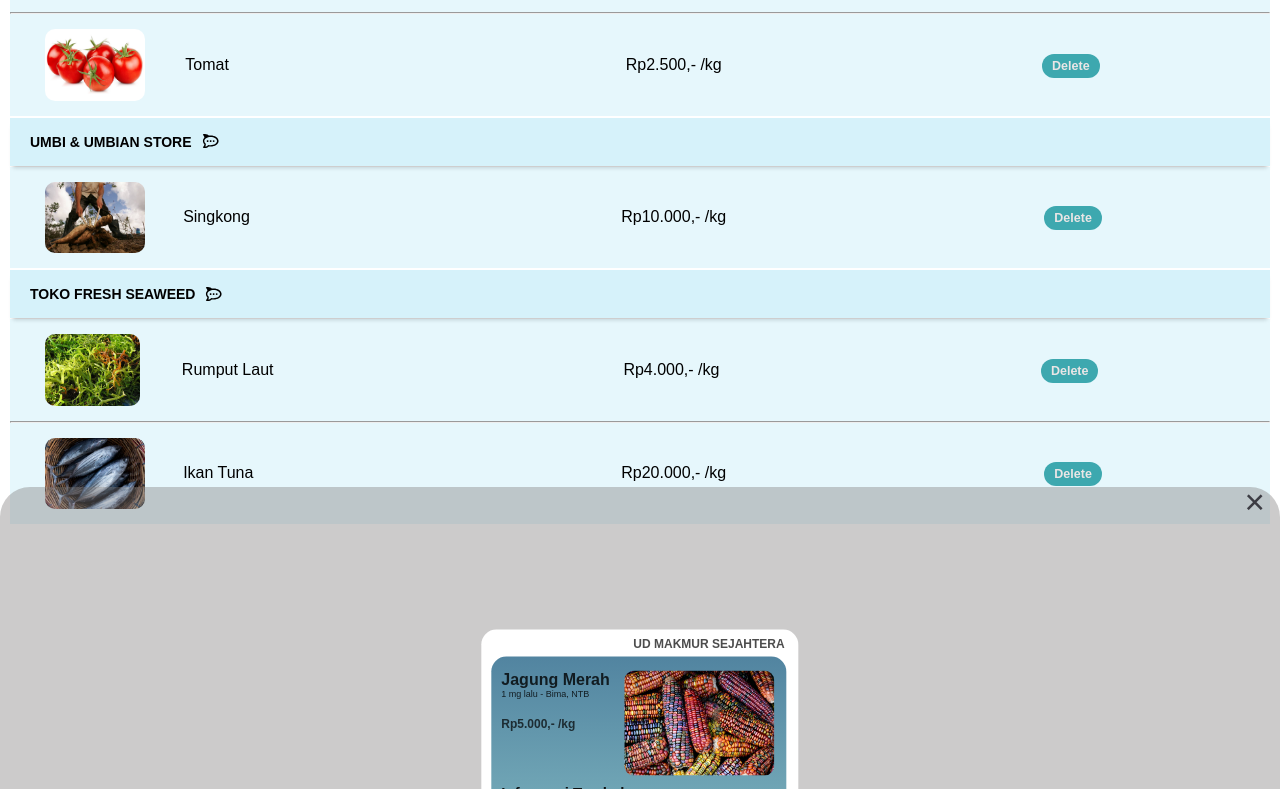
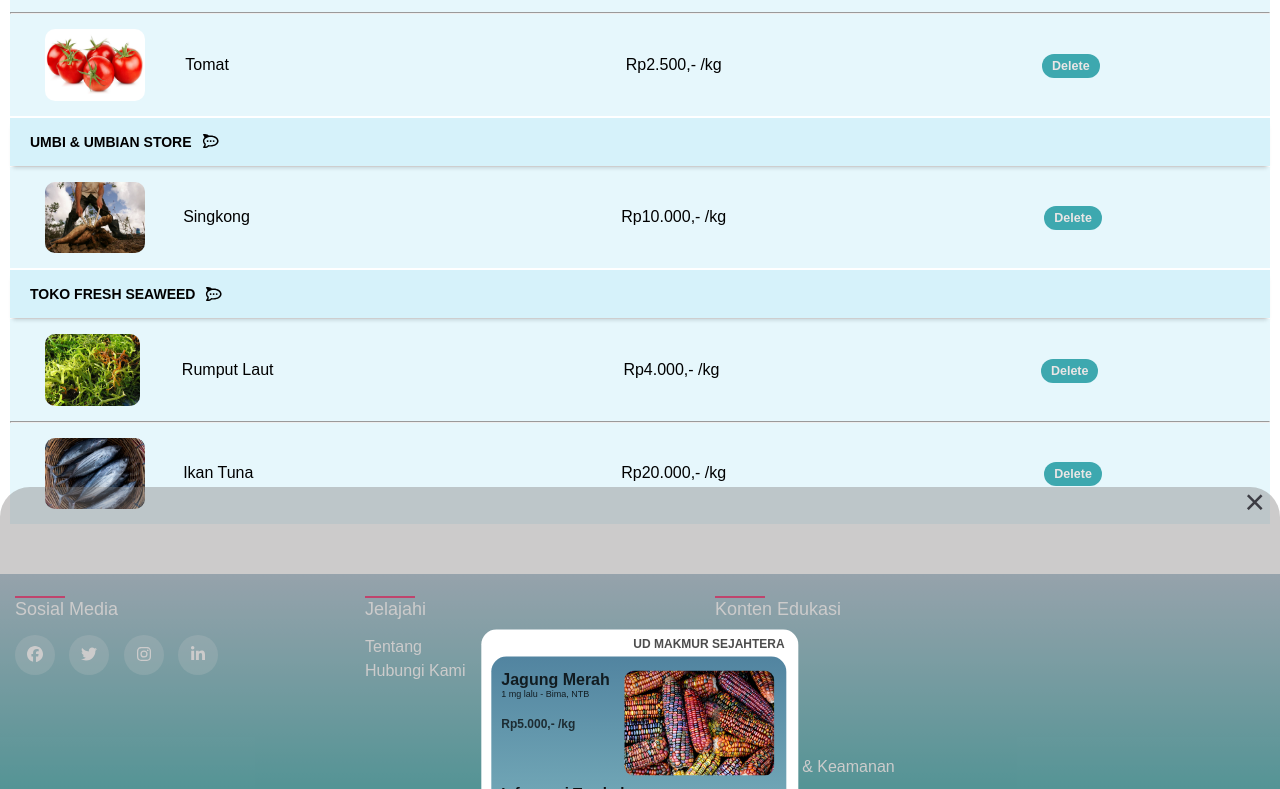
Before and after one commit to msalehjanuri/jd-kalla, a plain HTML site: page docs/troli.html in a window 1280 px wide. Shown: the part 323-1112 px from the top of the page. Before the commit the page ends 857 px from the top, so only its background shows below. Drawn offline with Linux system fonts and the light colour scheme.

Commit message:
add smooth scroll

```diff
--- a/docs/store.css
+++ b/docs/store.css
@@ -4,6 +4,10 @@
   box-sizing: border-box;
   margin: 0;
   padding: 0;
+}
+
+html {
+  scroll-behavior: smooth;
 }
 
 body {
--- a/docs/style.css
+++ b/docs/style.css
@@ -2,6 +2,10 @@
 ::before,
 ::after {
       box-sizing: border-box;
+}
+
+html {
+      scroll-behavior: smooth;
 }
 
 body {
--- a/docs/troli.css
+++ b/docs/troli.css
@@ -1,9 +1,12 @@
-
 *,
 ::before,
 ::after {
       margin: 0;
       padding: 0;
+}
+
+html {
+      scroll-behavior: smooth;
 }
 
 body {
@@ -398,6 +401,84 @@ input[type=number]:focus {
       transition: all 0.4s ease;
 }
 
+/* BAGIAN FOOTER */
+ul {
+      list-style: none;
+}
+
+.row {
+      display: flex;
+}
+
+footer {
+      background-image: linear-gradient(#a5bccb, #38a3a5);
+      padding: 10px 0;
+      position: relative;
+      margin-top: 50px;
+      line-height: 1.5;
+}
+
+.footer-col {
+      width: 25%;
+      padding: 0 15px;
+}
+
+.footer-col h4 {
+      font-size: 18px;
+      color: #ffffff;
+      text-transform: capitalize;
+      margin-bottom: 12px;
+      margin-top: 12px;
+      font-weight: 500;
+      position: relative;
+}
+
+
+.footer-col h4::before {
+      content: "";
+      position: absolute;
+      left: 0;
+      bottom: -10;
+      background-color: #e91e63;
+      height: 2px;
+      box-sizing: border-box;
+      width: 50px;
+}
+
+.footer-col ul li a {
+      font-size: 16px;
+      text-transform: capitalize;
+      color: #ffffff;
+      text-decoration: none;
+      font-weight: 300;
+      color: #ffffff;
+      margin-bottom: 12px;
+      transition: all 0.3s ease;
+}
+
+.footer-col ul li a:hover {
+      color: #38a3a5;
+      padding-left: 8px;
+}
+
+.footer-col .social-links a {
+      display: inline-block;
+      height: 40px;
+      width: 40px;
+      background-color: rgba(255, 255, 255, 0.2);
+      margin: 0 10px 10px 0;
+      text-align: center;
+      line-height: 40px;
+      border-radius: 50%;
+      color: #ffffff;
+      transition: all 0.5s ease;
+}
+
+.footer-col .social-links a:hover {
+      color: #0389ff;
+      background-color: #c2e5e6;
+}
+
 
 
 /* RESPONSIVE */
@@ -442,7 +523,8 @@ input[type=number]:focus {
             color: #000;
       }
 
-      .dropdown:hover, .dropdown-menu:hover {
+      .dropdown:hover,
+      .dropdown-menu:hover {
             background-color: #fff;
       }
 
--- a/docs/troli.html
+++ b/docs/troli.html
@@ -58,7 +58,7 @@
             <ul>
                   <li><a href="">About Us</a></li>
                   <li><a href="">News</a></li>
-                  <li><a href="">Contact</a></li>
+                  <li><a href="#sosmed">Contact</a></li>
                   <li><a href="">Service</a></li>
                   <li class="dropdown">
                         <a href="javascript:void(0)" class="dropbtn">Language</a>
@@ -77,7 +77,7 @@
                         <span class="bar"></span>
                   </button>
                   <button class="out-button" id="out">
-                        <span class="bar"><a href="home.html">Logout</a></span>
+                        <span class="bar"><a href="index.html">Logout</a></span>
                   </button>
             </div>
 
@@ -256,6 +256,41 @@
             </div>
       </div>
 
+      <!-- UNTUK MENGHANDLE BAGIAN FOOTER -->
+      <footer>
+            <div class="row">
+                  <div class="footer-col">
+                        <h4>Sosial Media</h4>
+                        <div class="social-links" id="sosmed">
+                              <a href="#"><i class="fab fa-facebook"></i></a>
+                              <a href="#"><i class="fab fa-twitter"></i></a>
+                              <a href="#"><i class="fab fa-instagram"></i></a>
+                              <a href="#"><i class="fab fa-linkedin-in"></i></a>
+                        </div>
+                  </div>
+                  <div class="footer-col">
+                        <h4>Jelajahi</h4>
+                        <ul>
+                              <li><a href="#about">Tentang</a></li>
+                              <!-- <li><a href="#">Kontak</a></li> -->
+                              <!-- <li><a href="#">Gratis Ongkir</a></li> -->
+                              <li><a href="#">Hubungi Kami</a></li>
+                        </ul>
+                  </div>
+                  <div class="footer-col">
+                        <h4>Konten Edukasi</h4>
+                        <ul>
+                              <li><a href="#">Pendidikan</a></li>
+                              <li><a href="#">Politik</a></li>
+                              <li><a href="#">Ekonomi</a></li>
+                              <li><a href="#">Sosial</a></li>
+                              <li><a href="#">Budaya</a></li>
+                              <li><a href="#">Pertahanan & Keamanan</a></li>
+                        </ul>
+                  </div>
+            </div>
+      </footer>
+
 
       <script src="troli.js">
       </script>
--- a/docs/user2_dashboard.css
+++ b/docs/user2_dashboard.css
@@ -5,6 +5,10 @@
       box-sizing: border-box;
       margin: 0;
       padding: 0;
+}
+
+html {
+      scroll-behavior: smooth;
 }
 
 body {
--- a/docs/user_dashboard.css
+++ b/docs/user_dashboard.css
@@ -5,6 +5,10 @@
       box-sizing: border-box;
       margin: 0;
       padding: 0;
+}
+
+html {
+      scroll-behavior: smooth;
 }
 
 body {
```
Also changed, not shown: docs/login-register.html (+1 -1 lines), docs/store.html (+2 -2 lines), docs/store2.html (+2 -2 lines), docs/user2_dashboard.html (+4 -4 lines), docs/user_dashboard.html (+4 -4 lines).
